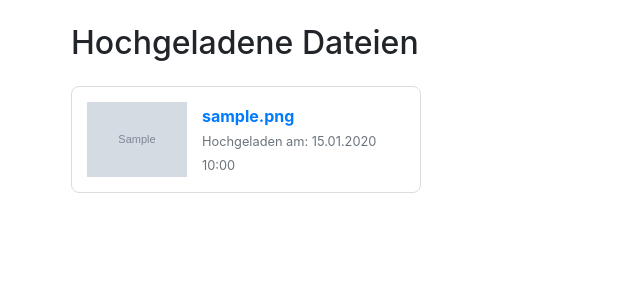
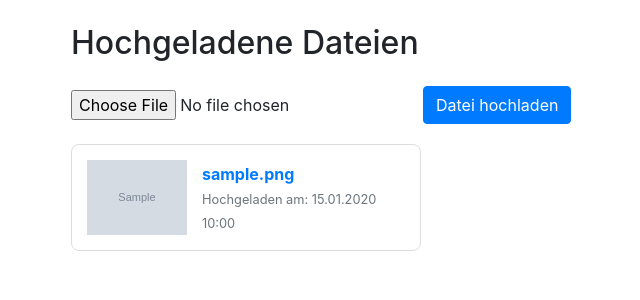
Before and after one commit to Hxnnxs152/crofile, a Django app: page /filemanager/files/ in a window 1280 px wide. Shown: the top 300 px of the page, without its empty margins (14-654 px from the left). Run offline with Django 5.2, Linux system fonts and the light colour scheme; tables that the repository leaves empty hold one stand-in row (values such as "Sample post"); grey boxes marked "Sample" are stand-in pictures; some libraries are stand-ins or nearby versions.

Commit message:
Bfilemanager-works2

```diff
--- a/filemanager/templates/filemanager/file_list.html
+++ b/filemanager/templates/filemanager/file_list.html
@@ -24,12 +24,26 @@
             height: auto;
             margin-right: 15px;
         }
+        .upload-section {
+            margin-bottom: 20px;
+        }
     </style>
 </head>
 <body>
 
 <div class="container mt-4">
     <h2 class="mb-4">Hochgeladene Dateien</h2>
+
+    <!-- Upload Button und Formular -->
+    <div class="upload-section">
+        <form method="post" enctype="multipart/form-data" class="form-inline">
+            {% csrf_token %}
+            {{ form.file }}
+            <button type="submit" class="btn btn-primary ml-2">Datei hochladen</button>
+        </form>
+    </div>
+
+    <!-- Datei-Liste -->
     <div class="row">
         {% for file in files %}
         <div class="col-md-4">
--- a/filemanager/templates/filemanager/upload.html
+++ /dev/null
@@ -1,5 +0,0 @@
-<form method="post" enctype="multipart/form-data">
-    {% csrf_token %}
-    {{ form.as_p }}
-    <button type="submit">Datei hochladen</button>
-</form>
--- a/filemanager/urls.py
+++ b/filemanager/urls.py
@@ -1,7 +1,7 @@
+# urls.py in filemanager
 from django.urls import path
 from . import views
 
 urlpatterns = [
-    path('upload/', views.upload_file, name='upload_file'),
-    path('files/', views.file_list, name='file_list'),
+    path('files/', views.file_list, name='file_list'),  # Aufruf der richtigen View-Funktion
 ]
--- a/filemanager/views.py
+++ b/filemanager/views.py
@@ -1,17 +1,16 @@
 from django.shortcuts import render, redirect
-from .forms import FileUploadForm
-from .models import UploadedFile
+from .models import UploadedFile  # Model für die Dateien
+from .forms import FileUploadForm  # Formular für den Datei-Upload
 
-def upload_file(request):
+# Funktion für Datei-Liste und Datei-Upload
+def file_list(request):
     if request.method == 'POST':
         form = FileUploadForm(request.POST, request.FILES)
         if form.is_valid():
             form.save()
-            return redirect('file_list')
+            return redirect('file_list')  # Redirect zurück zur Liste nach dem Upload
     else:
         form = FileUploadForm()
-    return render(request, 'filemanager/upload.html', {'form': form})
 
-def file_list(request):
-    files = UploadedFile.objects.all()
-    return render(request, 'filemanager/file_list.html', {'files': files})
+    files = UploadedFile.objects.all()  # Alle hochgeladenen Dateien abrufen
+    return render(request, 'filemanager/file_list.html', {'files': files, 'form': form})
```
